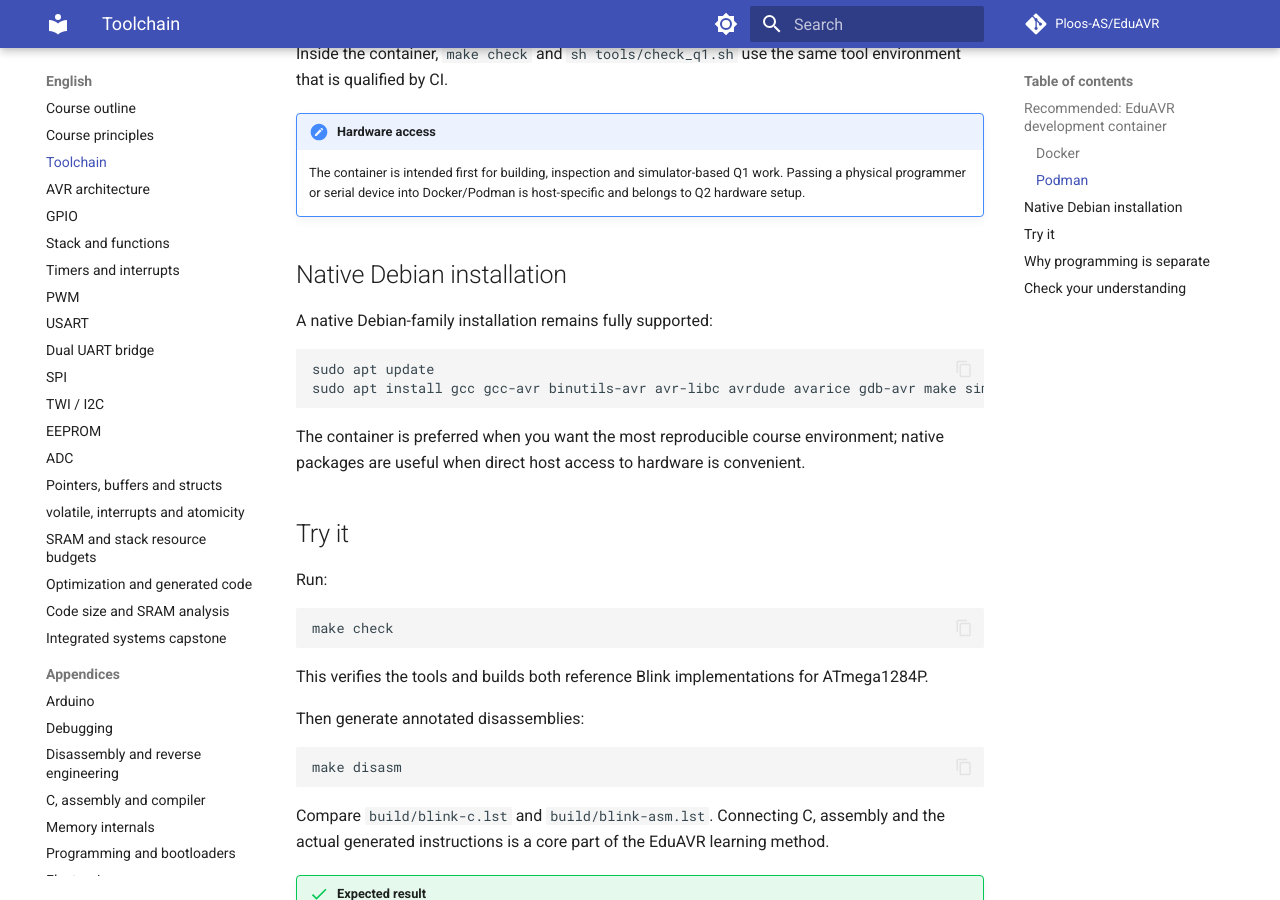
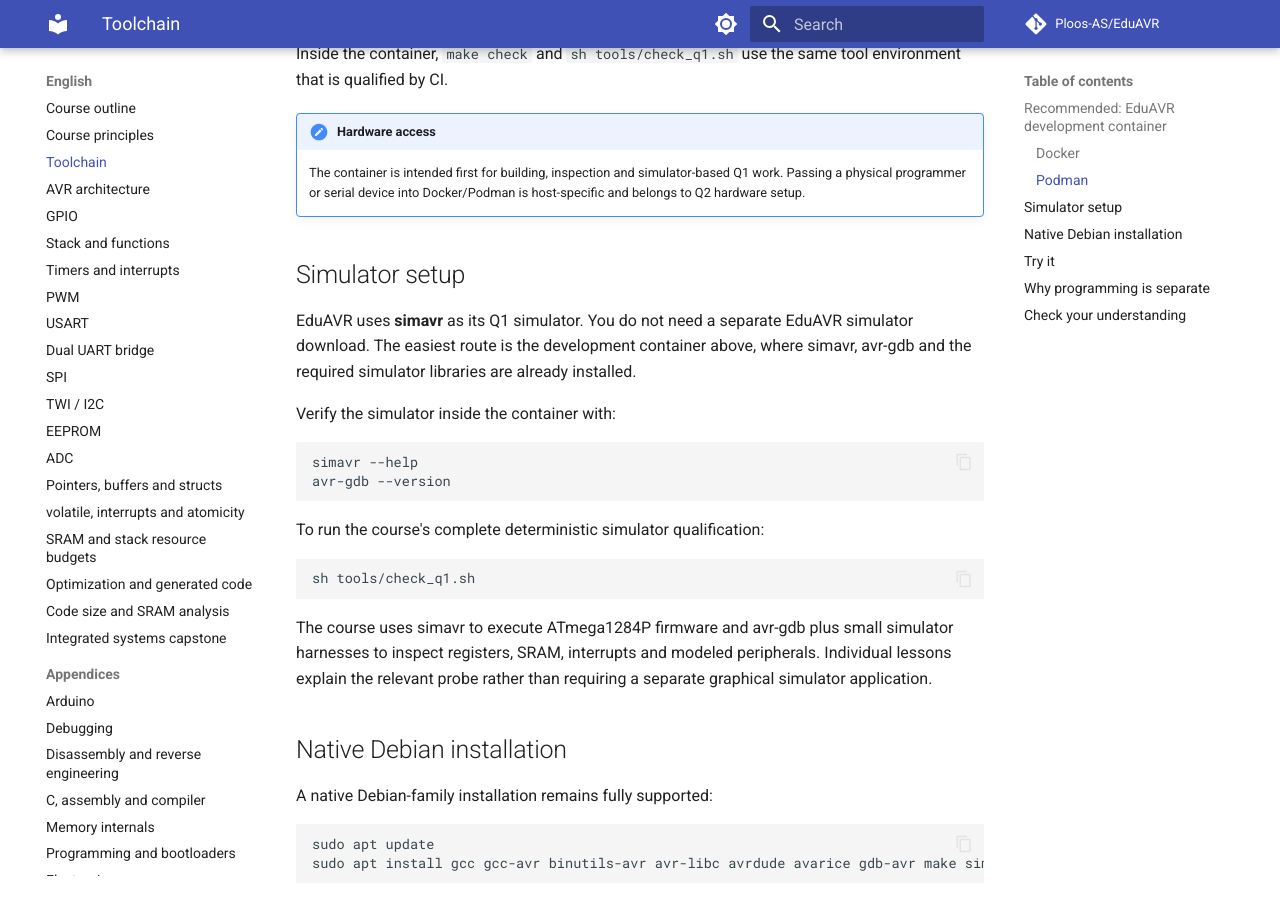
Before and after one commit to Ploos-AS/EduAVR, an MkDocs documentation site: the page built from docs/en/01-toolchain.md, in a window 1280 px wide and 900 px high, scrolled down 1119 px. Built offline with MkDocs 1.6.1 and Material for MkDocs 9.7.7, drawn with Linux system fonts in a browser that asks for light colours; comment, search, counter and statistics services are not loaded.

Commit message:
Explain how to obtain and run the Q1 simulator

````diff
--- a/docs/en/01-toolchain.md
+++ b/docs/en/01-toolchain.md
@@ -38,6 +38,25 @@ Inside the container, `make check` and `sh tools/check_q1.sh` use the same tool
 
 !!! note "Hardware access"
     The container is intended first for building, inspection and simulator-based Q1 work. Passing a physical programmer or serial device into Docker/Podman is host-specific and belongs to Q2 hardware setup.
+
+## Simulator setup
+
+EduAVR uses **simavr** as its Q1 simulator. You do not need a separate EduAVR simulator download. The easiest route is the development container above, where simavr, avr-gdb and the required simulator libraries are already installed.
+
+Verify the simulator inside the container with:
+
+```sh
+simavr --help
+avr-gdb --version
+```
+
+To run the course's complete deterministic simulator qualification:
+
+```sh
+sh tools/check_q1.sh
+```
+
+The course uses simavr to execute ATmega1284P firmware and avr-gdb plus small simulator harnesses to inspect registers, SRAM, interrupts and modeled peripherals. Individual lessons explain the relevant probe rather than requiring a separate graphical simulator application.
 
 ## Native Debian installation
 
````
